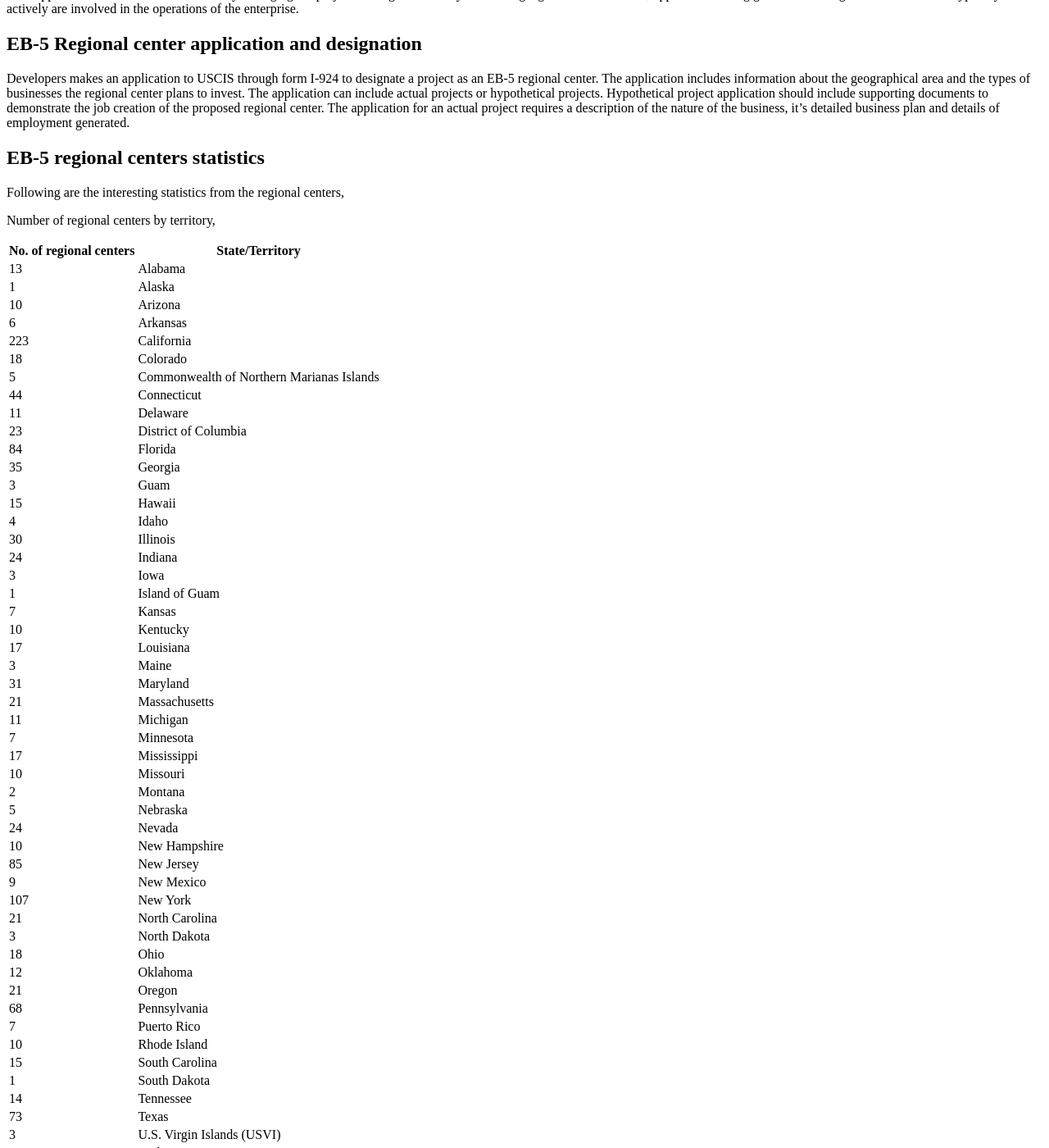
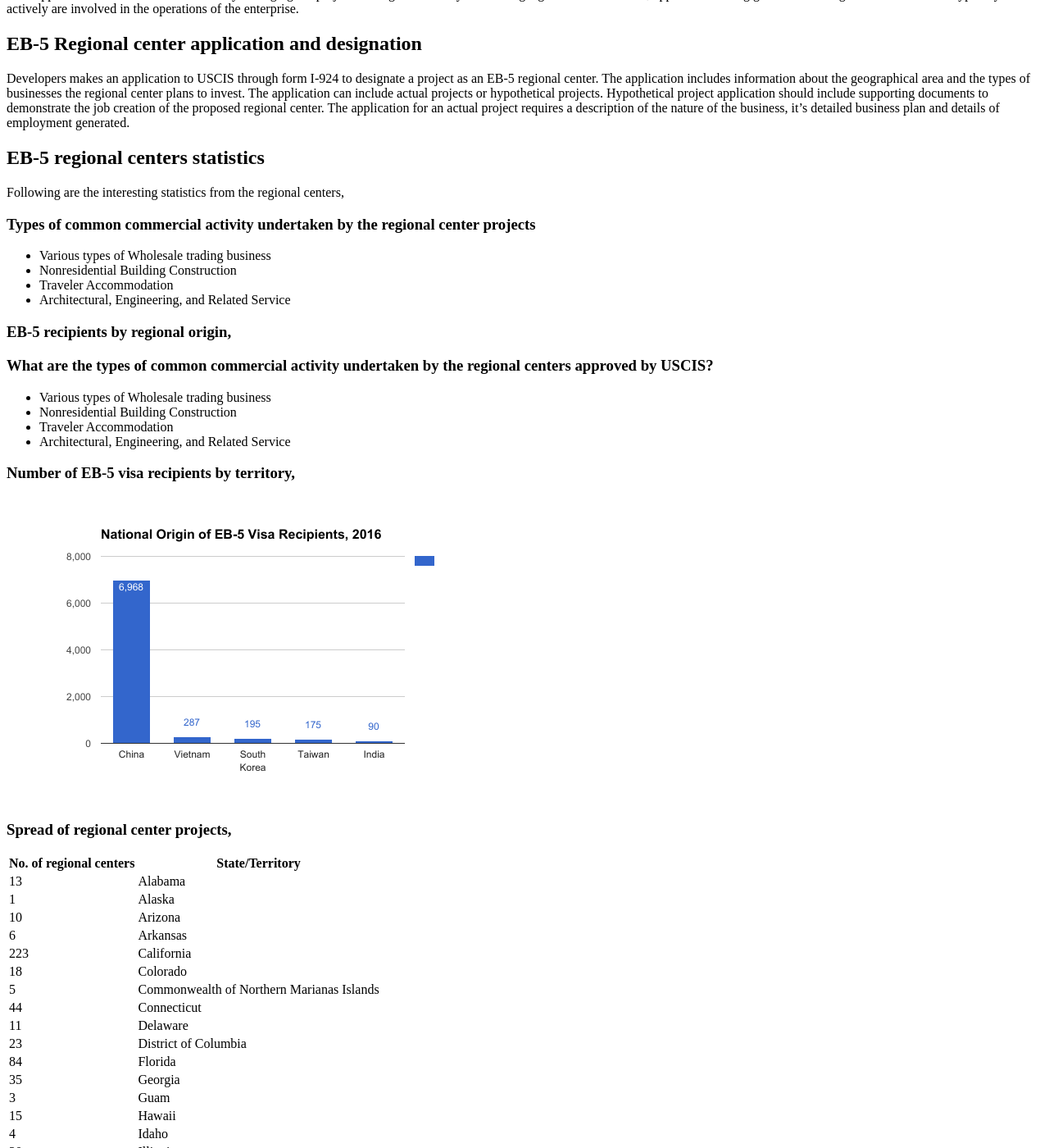
Before and after one commit to gitforwork2/gitforwork.github.io, a Jekyll site: the page built from _posts/2017-5-17-eb5-regional-center.md, in a window 1280 px wide and 1400 px high, scrolled down 1312 px. Shown: the whole window at 82% size. Built offline with Jekyll 4.4.1, drawn with Linux system fonts in a browser that asks for light colours; nearby versions of some CDN libraries; comment, search, counter and statistics services are not loaded; some of the changed text lies outside the part shown.

Commit message:
Update 2017-5-17-eb5-regional-center.md

```diff
--- a/_posts/2017-5-17-eb5-regional-center.md
+++ b/_posts/2017-5-17-eb5-regional-center.md
@@ -65,7 +65,25 @@ it's detailed business plan and details of employment generated.
 ## EB-5 regional centers statistics
 Following are the interesting statistics from the regional centers,
 
-Number of regional centers by territory,
+### Types of common commercial activity undertaken by the regional center projects
+
+- Various types of Wholesale trading business
+- Nonresidential Building Construction
+- Traveler Accommodation
+- Architectural, Engineering, and Related Service
+
+### EB-5 recipients by regional origin,
+### What are the types of common commercial activity undertaken by the regional centers approved by USCIS?
+- Various types of Wholesale trading business
+- Nonresidential Building Construction
+- Traveler Accommodation
+- Architectural, Engineering, and Related Service
+
+### Number of EB-5 visa recipients by territory,
+
+![EB-5 investor-origin]({{ site.url }}assets/images/posts/eb5-country-demand.png)
+
+### Spread of regional center projects,
 
 No. of regional centers | State/Territory
 ------------------- | --------------
```
Also changed, not shown: other parts of _posts/2017-5-17-eb5-regional-center.md (+0 -6 lines).
